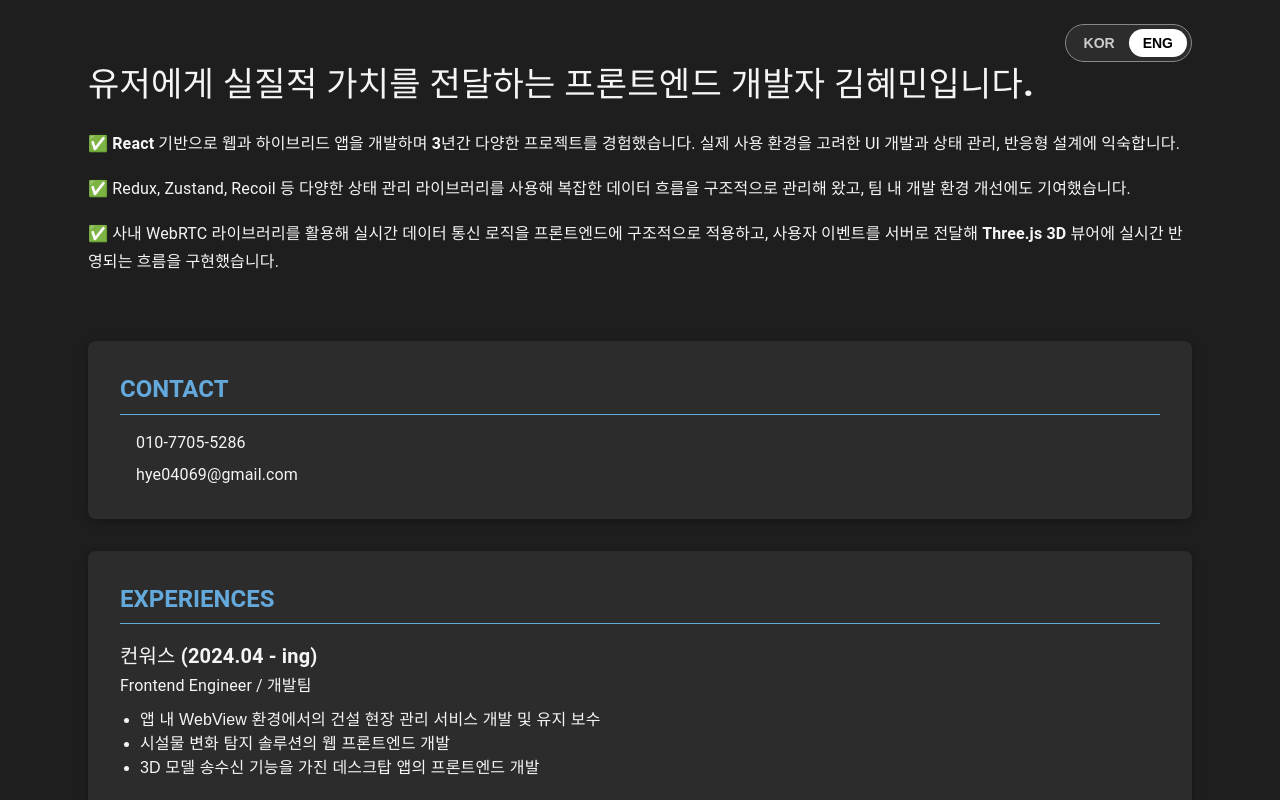
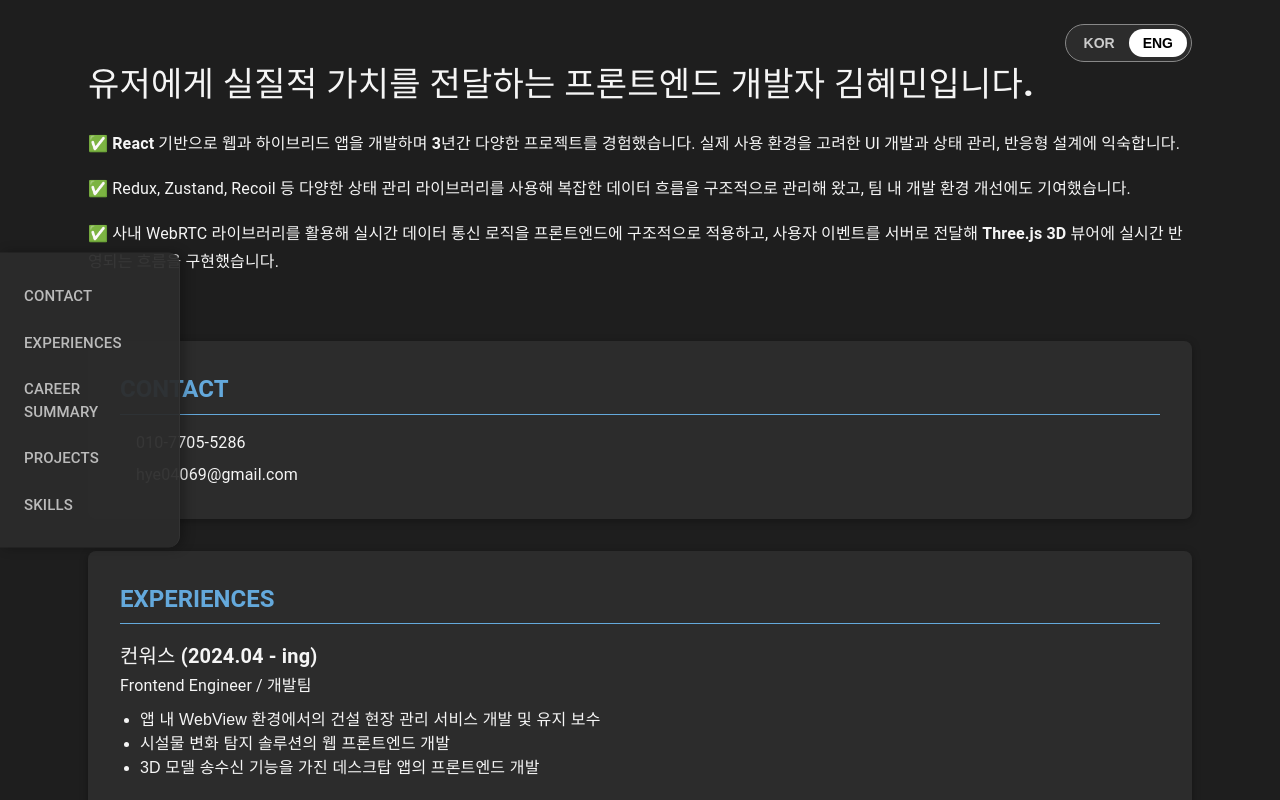
Before and after one commit to hyemmmm/my-portfolio, a React (Vite) app: page /#/ in a window 1280 px wide. Shown: the top 800 px of the page. Built offline with nearby package versions, Linux system fonts and the light colour scheme; some icons are missing.

Commit message:
feat: side nav 추가

```diff
--- /dev/null
+++ b/src/components/SideNav.tsx
@@ -0,0 +1,66 @@
+import { Box, Stack, Typography } from "@mui/material";
+import { useTranslation } from "react-i18next";
+import { useState } from "react";
+
+export default function SideNav() {
+  const { t } = useTranslation();
+  const [activeId, setActiveId] = useState<string | null>(null);
+
+  const sections = [
+    { id: "contact", title: t("contact") },
+    { id: "experiences", title: t("experiences") },
+    { id: "career-summary", title: t("career-summary") },
+    { id: "projects", title: t("projects") },
+    { id: "skills", title: t("skills") },
+  ];
+
+  const scrollToId = (id: string) => {
+    const el = document.getElementById(id);
+    if (el) {
+      el.scrollIntoView({ behavior: "smooth", block: "start" });
+      setActiveId(id);
+    }
+  };
+
+  return (
+    <Box
+      sx={{
+        position: "fixed",
+        top: "50%",
+        left: 0,
+        transform: "translateY(-50%)",
+        zIndex: 1001,
+        width: "180px",
+        backgroundColor: "rgba(44,44,44,0.95)",
+        borderRight: "1px solid #333",
+        borderTopRightRadius: 12,
+        borderBottomRightRadius: 12,
+        px: 3,
+        py: 4,
+        boxShadow: "4px 0 12px rgba(0,0,0,0.3)",
+      }}
+    >
+      <Stack spacing={3}>
+        {sections.map((section) => (
+          <Typography
+            key={section.id}
+            onClick={() => scrollToId(section.id)}
+            sx={{
+              cursor: "pointer",
+              color: activeId === section.id ? "#ffffff" : "#bbbbbb",
+              fontWeight: activeId === section.id ? 700 : 500,
+              fontSize: "15px",
+              transition: "all 0.2s",
+              "&:hover": {
+                color: "#ffffff",
+                transform: "translateX(4px)",
+              },
+            }}
+          >
+            {section.title}
+          </Typography>
+        ))}
+      </Stack>
+    </Box>
+  );
+}
--- a/src/pages/Home.tsx
+++ b/src/pages/Home.tsx
@@ -16,6 +16,7 @@ import LanguageToggle from "../components/LanguageToggle";
 import { useTranslation } from "react-i18next";
 import { careerSummaryData } from "../data/careerSummaryData";
 import CareerSummaryItem from "../components/CareerSummaryItem";
+import SideNav from "../components/SideNav";
 
 export default function Home() {
   const navigate = useNavigate();
@@ -34,6 +35,7 @@ export default function Home() {
   return (
     <>
       <GlobalStyles />
+      <SideNav />
       <PageWrapper>
         <LanguageToggleWrapper>
           <LanguageToggle />
@@ -79,6 +81,7 @@ export default function Home() {
           </Box>
 
           {/* Contact */}
+          <div id="contact">
             <SectionCard title={t("contact")}>
               <Box sx={{ display: "flex", alignItems: "center", mb: 1 }}>
                 <PhoneIcon
@@ -95,8 +98,9 @@ export default function Home() {
                 <Typography variant="body1">hye04069@gmail.com</Typography>
               </Box>
             </SectionCard>
-
+          </div>
           {/* Experiences */}
+          <div id="experiences">
             <SectionCard title={t("experiences")}>
               <Experience
                 title="컨워스 (2024.04 - ing)"
@@ -117,8 +121,10 @@ export default function Home() {
                 ]}
               />
             </SectionCard>
+          </div>
 
           {/* Career Summary */}
+          <div id="career-summary">
             <SectionCard title={t("career-summary")}>
               {careerSummaryData.map((item) => (
                 <CareerSummaryItem
@@ -131,8 +137,10 @@ export default function Home() {
                 />
               ))}
             </SectionCard>
+          </div>
 
           {/* Projects */}
+          <div id="projects">
             <SectionCard title={t("projects")}>
               <Typography variant="h6" fontWeight={700} sx={{ mb: 2 }}>
                 🚀 메인 프로젝트
@@ -161,8 +169,10 @@ export default function Home() {
                 />
               ))}
             </SectionCard>
+          </div>
 
           {/* Skills */}
+          <div id="skills">
             <SectionCard title={t("skills")}>
               <Grid container spacing={2}>
                 {skillData.map((skill, index) => (
@@ -181,6 +191,7 @@ export default function Home() {
                 ))}
               </Grid>
             </SectionCard>
+          </div>
         </Container>
         <EtcProjectDetail
           open={!!selectedProject}
```
Lines whose indentation alone changed are shown as unchanged.
